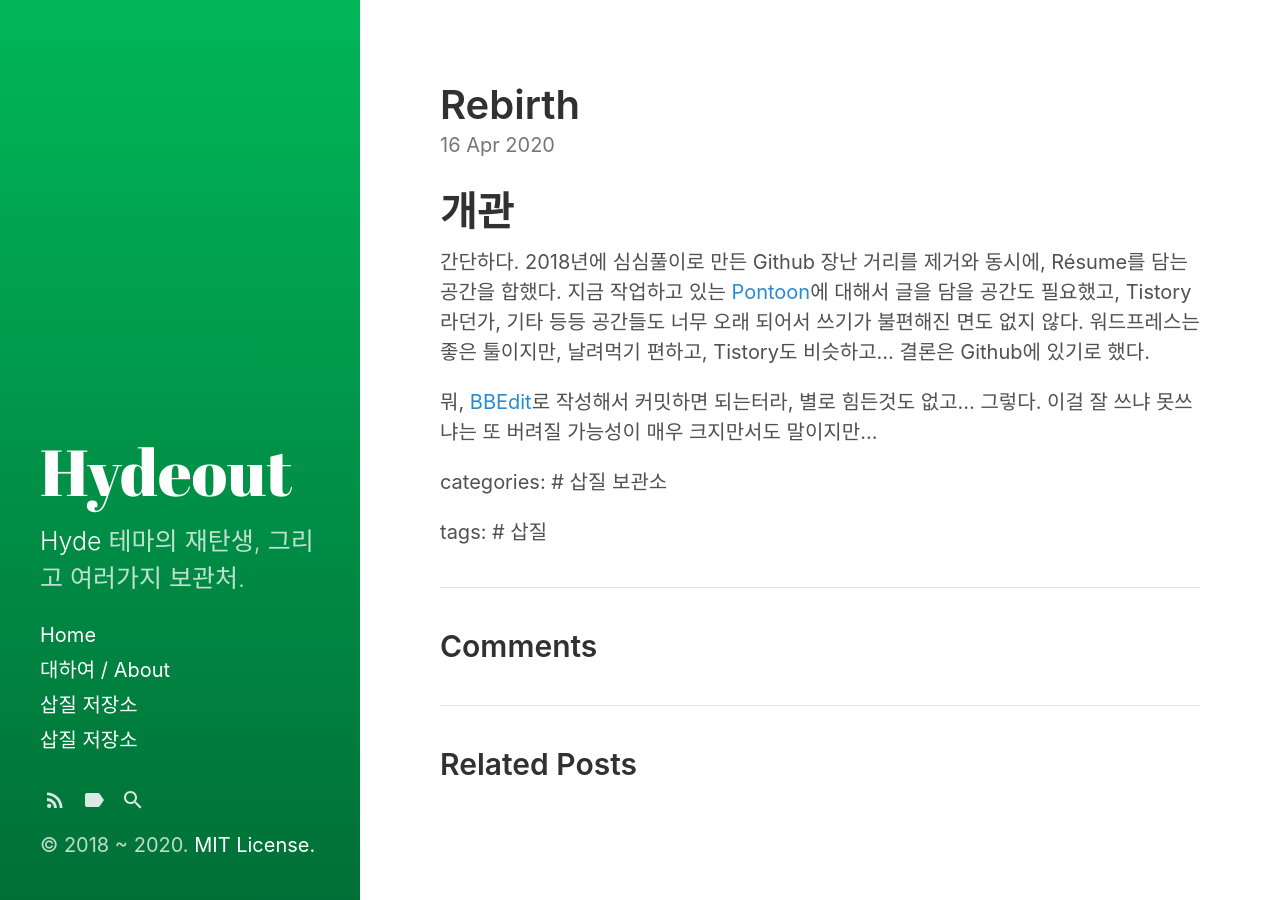
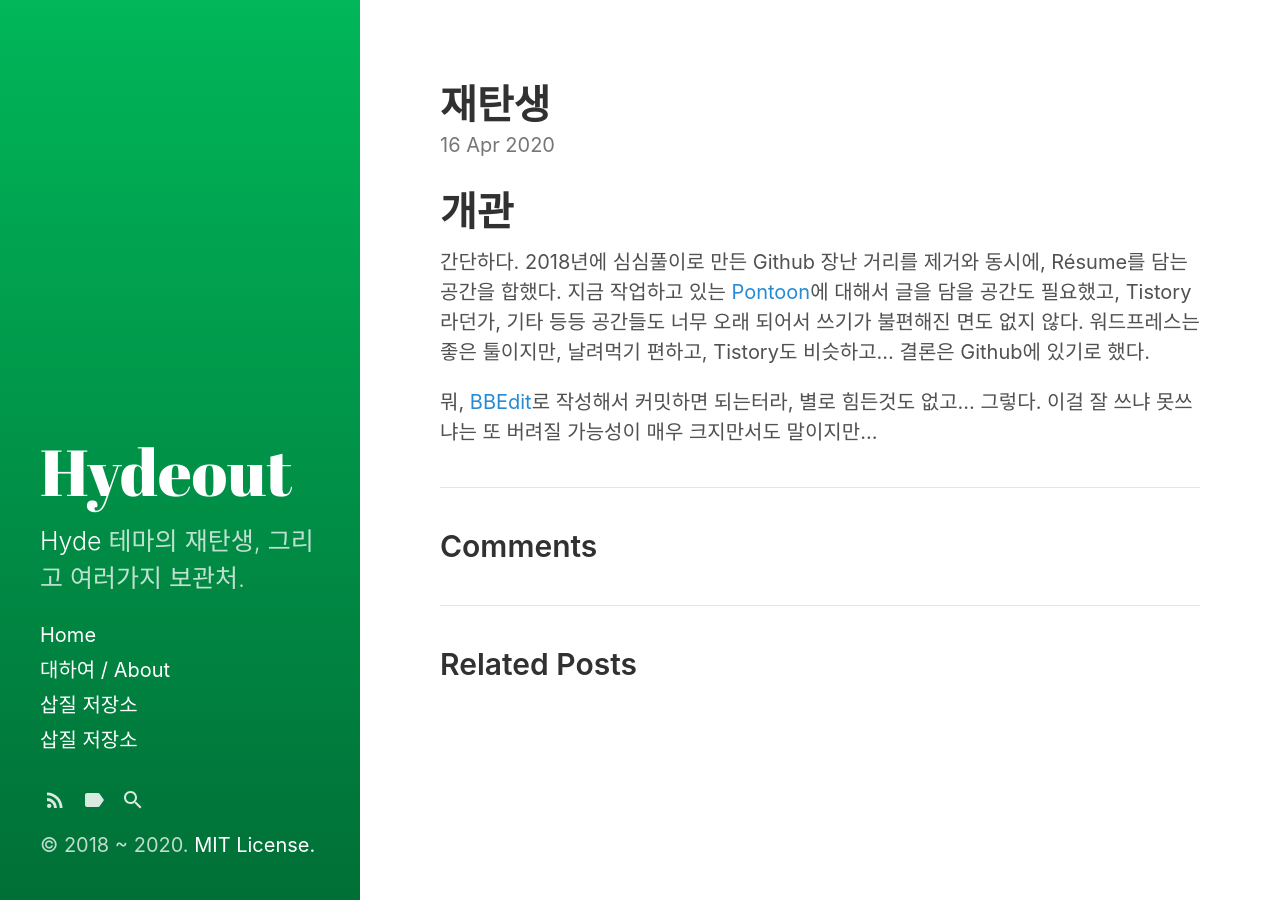
Before and after one commit to readingsnail/readingsnail.github.io, a Jekyll site: the page built from _posts/2020-04-16-Rebirth.md, in a window 1280 px wide. Built offline with Jekyll 4.4.1, drawn with Linux system fonts in a browser that asks for light colours; our own code applies the rules of GitHub Pages for plain Markdown files.

Commit message:
Update 2020-04-16-Rebirth.md

```diff
--- a/_posts/2020-04-16-Rebirth.md
+++ b/_posts/2020-04-16-Rebirth.md
@@ -1,11 +1,10 @@
+---
+layout: post
+title: 재탄생
+---
+
 개관
 ======
 간단하다. 2018년에 심심풀이로 만든 Github 장난 거리를 제거와 동시에, Résume를 담는 공간을 합했다. 지금 작업하고 있는 [Pontoon](https://github.com/mozilla/pontoon/)에 대해서 글을 담을 공간도 필요했고, Tistory 라던가, 기타 등등 공간들도 너무 오래 되어서 쓰기가 불편해진 면도 없지 않다. 워드프레스는 좋은 툴이지만, 날려먹기 편하고, Tistory도 비슷하고... 결론은 Github에 있기로 했다.
 
 뭐, [BBEdit](https://www.barebones.com/)로 작성해서 커밋하면 되는터라, 별로 힘든것도 없고... 그렇다. 이걸 잘 쓰냐 못쓰냐는 또 버려질 가능성이 매우 크지만서도 말이지만...
-
-categories:
- # 삽질 보관소
-
-tags:
- # 삽질
```
